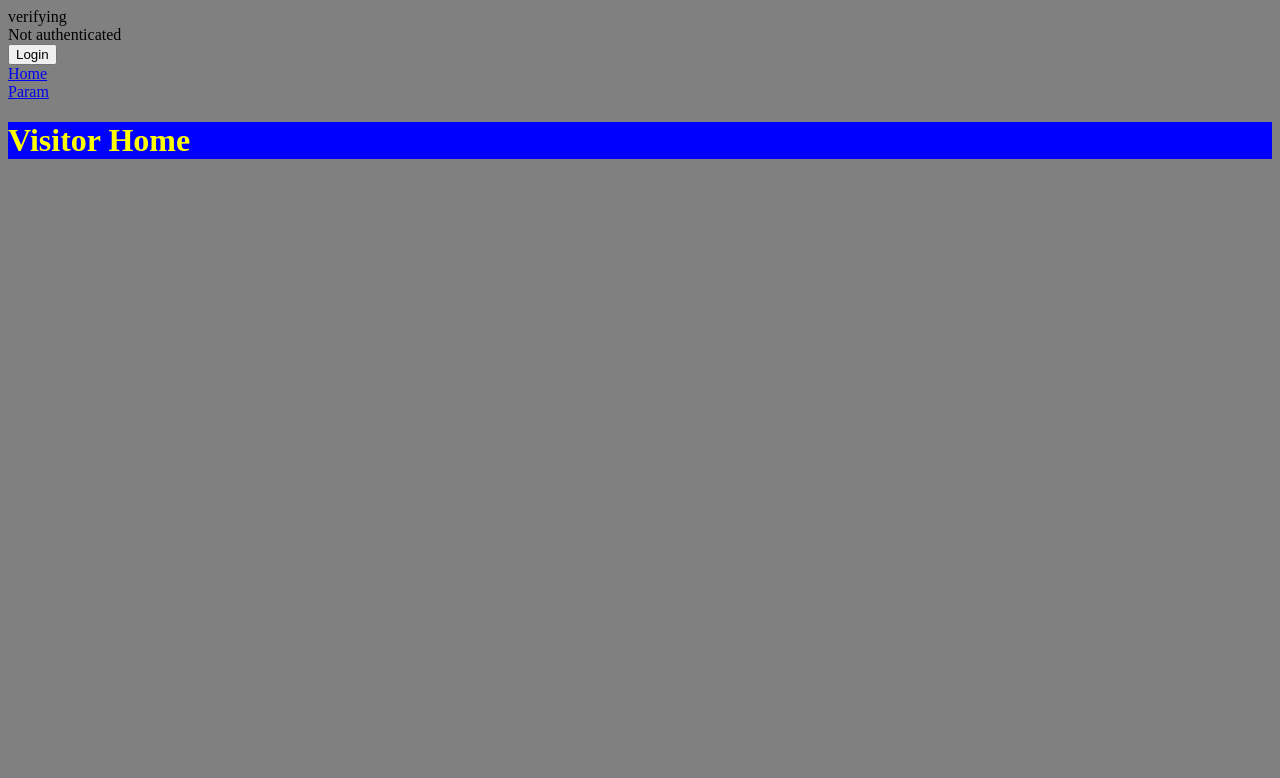
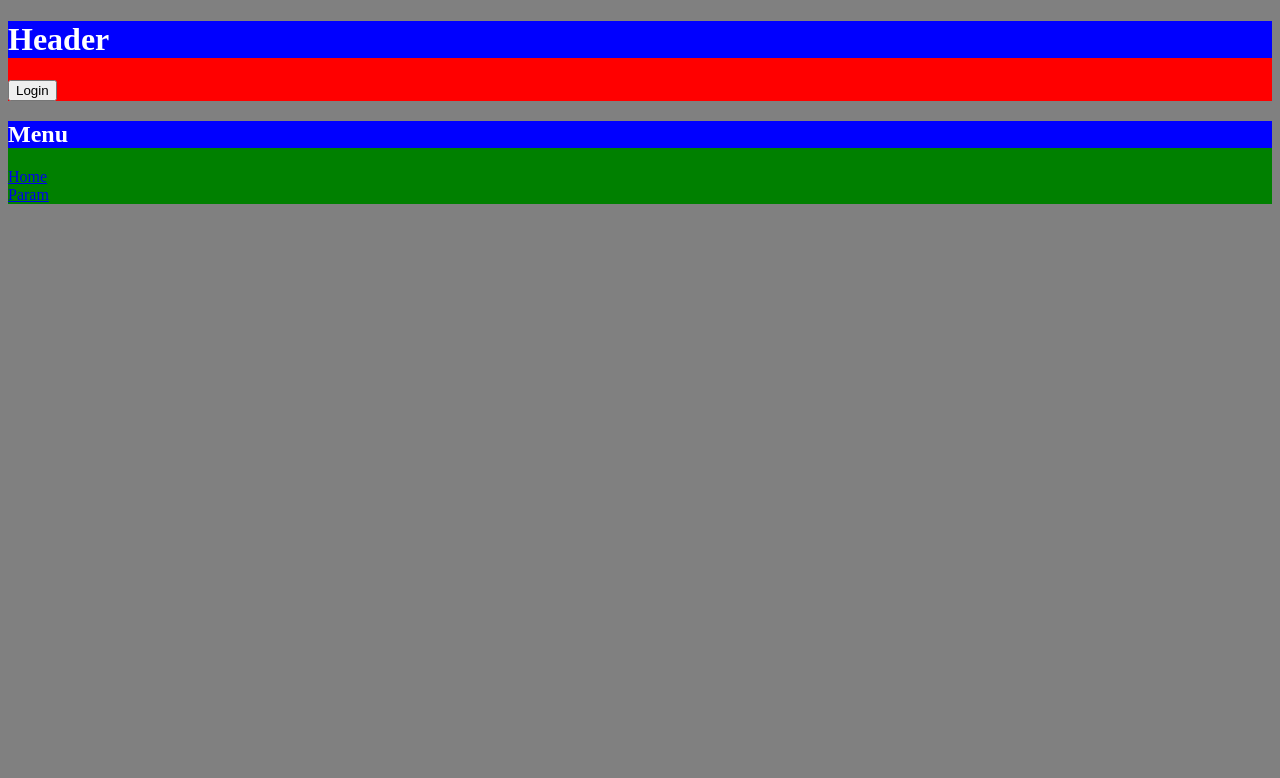
Before and after one commit to adnls/express.php, a PHP site: page /work/home in a window 1280 px wide. Shown: the top 778 px of the page. Run offline with PHP 8.4, Linux system fonts and the light colour scheme.

Commit message:
component system

```diff
--- a/Router.php
+++ b/Router.php
@@ -64,7 +64,7 @@ class Router {
             $_SESSION["router_history"][]=$path;
         }
 
-        public function getRefferer(){
+        public function getReferer(){
 
             //var_dump($_SESSION["router_history"][count($_SESSION["router_history"])-1]);
             for ($i = count($_SESSION["router_history"])-1; $i>=0; $i--){
--- /dev/null
+++ b/controller/Controller.php
@@ -0,0 +1,16 @@
+<?php
+
+//pas de surcharge de classe
+//comme ça on peut forcer le render mais aussi y ajouter un param
+
+interface ControllerInterface {
+    public function render();
+}
+
+class Controller {
+    public function render(){
+        echo 'Hello world!';
+    }
+}
+
+?>
--- a/controller/HomeController.php
+++ b/controller/HomeController.php
@@ -1,7 +1,10 @@
 <?php
+include_once('Controller.php');
+include_once('view/components/Header.php');
+include_once('view/components/Menu.php');
 
 //class Home extends Controller implements Auth, Db, Session, Router
-class HomeController {
+class HomeController extends Controller {
 
     private $db;
     private $passport;
@@ -12,37 +15,22 @@ class HomeController {
     }
 
     public function render(){
+        //dans render on définit juste les variables utilisées dans la view correspondaante
 
         //on dispose de la db, du passport, si on veut du router aussi
         //grâce à l'injection de dépendence
 
-        echo "verifying<br/>";
-        //$this->passport->authorize(); //on check si auth ok sur la session
-        if ($this->passport->isAuthenticated()){
+        //renvoie false si pas d'user
+        $user = $this->passport->getUser();
 
-            $user = $this->passport->getUser();
-            $title = 'Home | '.$user['name'];
+        $header = (new Header($user))->build();
+        $menu = (new Menu())->build();
 
-            $content =
-            '<form action="/work/auth/logout" method="post">
-            <input type="submit" value="Logout">
-            </form>
-            <a href="/work/home">Home</a><br/>
-            <a href="/work/param/random">Param</a>'.'<h1>'.$user["email"].'</h1>'.'<h2>Auth level : '.$user["level"].'</h2>';
-            return include('view/template.php');
-        }
+        !$user? $title = 'Home | Visitor' :  $title = 'Home | '.$user['name'];
 
-        $title = 'Home | Visitor';
+        $content = $header.$menu;
 
-        $content =
-        '<a href="/work/auth/login"><button>Login</button></a><br/>
-        <a href="/work/home">Home</a><br/>
-        <a href="/work/param/random">Param</a><h1>Visitor Home</h1>';
         return include('view/template.php');
-        //si on arrive là c'est que c'est passé sinon on a déjà redirigé vers login get
-
-        //et on prépare le template
     }
 }
-
 ?>
--- a/controller/LoginGetController.php
+++ b/controller/LoginGetController.php
@@ -1,6 +1,6 @@
 <?php
-
-class LoginGetController {
+include_once('Controller.php');
+class LoginGetController extends Controller {
 
     private $router;
 
@@ -13,14 +13,14 @@ class LoginGetController {
         $title = 'Login';
 
         $content =
-            '<h1>Please Login</h1>
+            '<h1>Login</h1>
             <form action="/work/auth/login" method="post">
             Login: <input type="text" name="name"><br>
             Password: <input type="password" name="password"><br>
             <input type="submit">
             </form><br/>';
 
-        $from= $this->router->getRefferer();
+        $from= $this->router->getReferer();
 
         if ($from !== "" && $from !== null && $from !== '/home') $content = "<h3>you cant access : $from</h3>".$content;
         return include('view/template.php');
--- a/controller/LoginPostController.php
+++ b/controller/LoginPostController.php
@@ -1,6 +1,6 @@
 <?php
-
-class LoginPostController {
+include_once('Controller.php');
+class LoginPostController extends Controller  {
 
     private $passport;
 
--- a/controller/LogoutController.php
+++ b/controller/LogoutController.php
@@ -1,6 +1,6 @@
 <?php
-
-class LogoutController {
+include_once('Controller.php');
+class LogoutController extends Controller {
 
     private $passport;
 
--- a/controller/NotFoundController.php
+++ b/controller/NotFoundController.php
@@ -1,6 +1,7 @@
 <?php
+include_once('Controller.php');
 
-class NotFoundController {
+class NotFoundController extends Controller {
 
     public function render(){
         $title = '404';
--- a/controller/ParamController.php
+++ b/controller/ParamController.php
@@ -1,6 +1,10 @@
 <?php
 
-class ParamController {
+include_once('Controller.php');
+include_once('view/components/Header.php');
+include_once('view/components/Menu.php');
+
+class ParamController extends Controller {
 
     private $passport;
 
@@ -17,27 +21,24 @@ class ParamController {
 
         //c'est un peu chelou tt ça mais c'est pour montrer les différentes possibilités avec param
 
-        if ($id === null){
+        /*if ($id === null){
             if (isset($_GET['id'])){
                 $id = $_GET['id'];
             } else { //on peut même envoyer une page générale si on veut
                 //la j'ai mis une erreur
                 throw new NotFoundException('404 Not found!');
             }
-        }
+        }*/
 
-
-        echo "verifying<br/>";
+        //si ça fail ça redirect et ça lance pas la suite
         $this->passport->authorize(); //on check si auth ok sur la session
 
+        $header = (new Header($this->passport->getUser()))->build();
+        $menu = (new Menu())->build();
+
         $title = 'Param | '.$id;
+        $content = $header.$menu."<h1>$id</h1>";
 
-        $content =
-        '<form action="/work/auth/logout" method="post">
-        <input type="submit" value="Logout">
-        </form>
-        <a href="/work/home">Home</a><br/>
-        <a href="/work/param/random">Param</a>'."<h1>$id</h1>";
         return include('view/template.php');
     }
 }
--- a/css/style.css
+++ b/css/style.css
@@ -4,5 +4,13 @@ body {
 
 h1 {
     background-color: blue;
-    color : yellow;
+    color: white;
 }
+
+header{
+    background-color: red;
+}
+
+nav{
+    background-color: green;
+}
--- a/index.php
+++ b/index.php
@@ -38,16 +38,19 @@ try {
         $controller->render();
     });
 
-} catch (PassportException $e) { //si il y aun pb au niveau du router
+} catch (PassportException $e) {
+    //si il a un pb ac l'auth
     $router->redirect('/auth/login');
 
-} catch (RouterException $e) { //si il y a un pb avec l'auth
+} catch (RouterException $e) {
+    //si il y a un pb avec l'a route
     $router->force404(function(){
         $controller = new NotFoundController();
         $controller->render();
     });
 
-} catch (PDOException $e) { //si il y a un pb avec l'auth
+} catch (PDOException $e) {
+    //si il y a un pb avec la bdd
     $router->force404(function(){
         $controller = new NotFoundController();
         $controller->render();
--- a/services/Passport.php
+++ b/services/Passport.php
@@ -13,6 +13,8 @@ class Passport {
         $this->router = $router;
     }
 
+    /*!!!!!!!*/
+    //pb requete en base à chaque get user => c php vaut mieux les mettre dans session
     /*créer classe strategy*/
     private function serialize($id){
         return $_SESSION["passport"] = $id; // = la corresponance en réalité avec login mot de passe
@@ -30,7 +32,10 @@ class Passport {
     }
 
     public function getUser(){
-        return $this->deserialize();
+        if ($this->isAuthenticated() && isset($_SESSION["passport"])) {
+            return $this->deserialize();
+        }
+        return FALSE;
     }
 
     public function authorize(){
@@ -43,6 +48,7 @@ class Passport {
         throw new PassportException("auth failed");
     }
 
+    //a voir
     public function authenticate(){
         var_dump($_POST);
         //voir en base de données si il y a correspondance
@@ -53,23 +59,23 @@ class Passport {
             //c'est tout le delire de passport
             $this->serialize(1); //on met la pk de l'user en db dans les var de session pour pouvoir les retrouver facilement
             //var_dump($this->router->getRefferer());
-            return $this->router->redirect($this->router->getRefferer());
+            return $this->router->redirect($this->router->getReferer());
         }
 
         throw new PassportException("tried to login but failed");
     }
 
-    public function isAuthenticated(){
+    private function isAuthenticated(){
 
         $session_exists = isset($_SESSION);
         $var_exists = isset($_SESSION["is_authenticated"]);
 
-        if ($var_exists && $session_exists){
-            echo "Auth ok<br/>";
-            return $_SESSION["is_authenticated"];
+        if ($var_exists && $session_exists && $_SESSION["is_authenticated"]){
+            //echo "Auth ok<br/>";
+            return TRUE;
         }
 
-        echo "Not authenticated<br/>";
+        //echo "Not authenticated<br/>";
         return FALSE;
     }
 
--- /dev/null
+++ b/view/Component.php
@@ -0,0 +1,5 @@
+<?php
+interface Component {
+    public function build();
+}
+?>
--- /dev/null
+++ b/view/components/AuthButtons.php
@@ -0,0 +1,24 @@
+<?php
+include_once('Component.php');
+
+class AuthButtons implements Component {
+
+    private $user;
+
+    public function __construct($user){
+        $this->user = $user;
+    }
+
+    public function build(){
+
+        if (!$this->user) {
+            $content = '<a href="/work/auth/login"><button>Login</button></a><br/>';
+        } else {
+            $content = '<form action="/work/auth/logout" method="post">
+            <input type="submit" value="Logout">
+            </form>';
+        }
+        return $content;
+    }
+}
+?>
--- /dev/null
+++ b/view/components/Component.php
@@ -0,0 +1,5 @@
+<?php
+interface Component {
+    public function build();
+}
+?>
--- /dev/null
+++ b/view/components/Header.php
@@ -0,0 +1,35 @@
+<?php
+
+include_once('Component.php');
+include_once('view/components/AuthButtons.php');
+
+class Header implements Component {
+
+    private $user;
+
+    public function __construct($user){
+        $this->user = $user;
+    }
+
+    public function build(){
+
+        $authButtons = (new AuthButtons($this->user))->build();
+
+        if (!$this->user){
+            return '<header>'
+                        .'<h1>Header</h1>'
+                        .$authButtons
+                    .'</header>';
+        }
+
+        return '<header>'
+                    .'<h1>Header</h1>'
+                    .$this->user['name']
+                    .'<br/>'
+                    .$this->user['email']
+                    .'<br/>'
+                    .$authButtons
+                .'</header>';
+    }
+}
+?>
--- /dev/null
+++ b/view/components/Menu.php
@@ -0,0 +1,14 @@
+<?php
+include_once('Component.php');
+
+class Menu implements Component {
+    public function build(){
+        return '<nav>'
+                .'<h1>Menu</h1>'
+                .'<a href="/work/home">Home</a>'
+                .'<br/>'
+                .'<a href="/work/param/random">Param</a>'
+                .'</nav>';
+    }
+}
+?>
--- a/view/template.php
+++ b/view/template.php
@@ -4,9 +4,8 @@
     <head>
         <meta charset="utf-8" />
         <title><?= $title ?></title>
-        <link href="/work/css/style.css" rel="stylesheet" />
+        <link href="/work/css/style.css" rel="stylesheet"/>
     </head>
-
     <body>
          <?= $content ?>
     </body>
```
Also changed, not shown: .htaccess.
